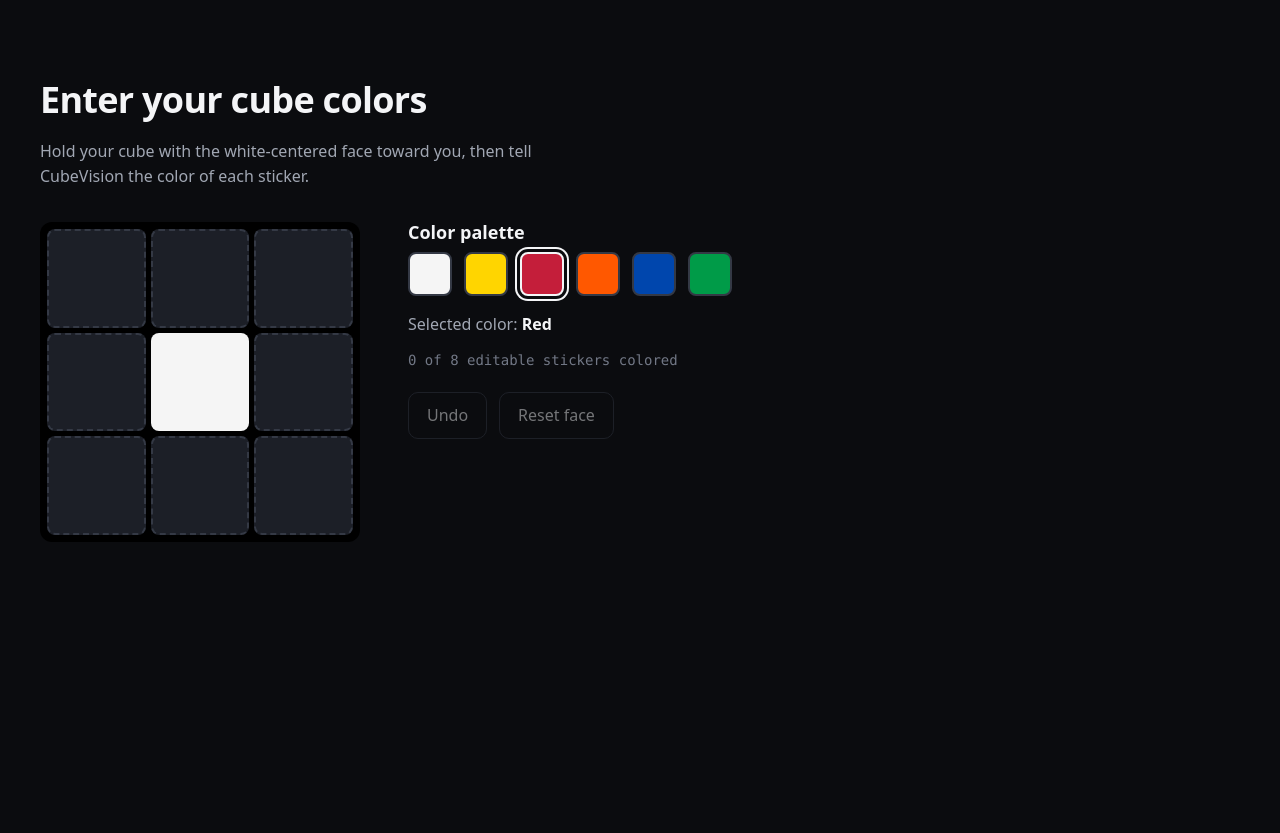
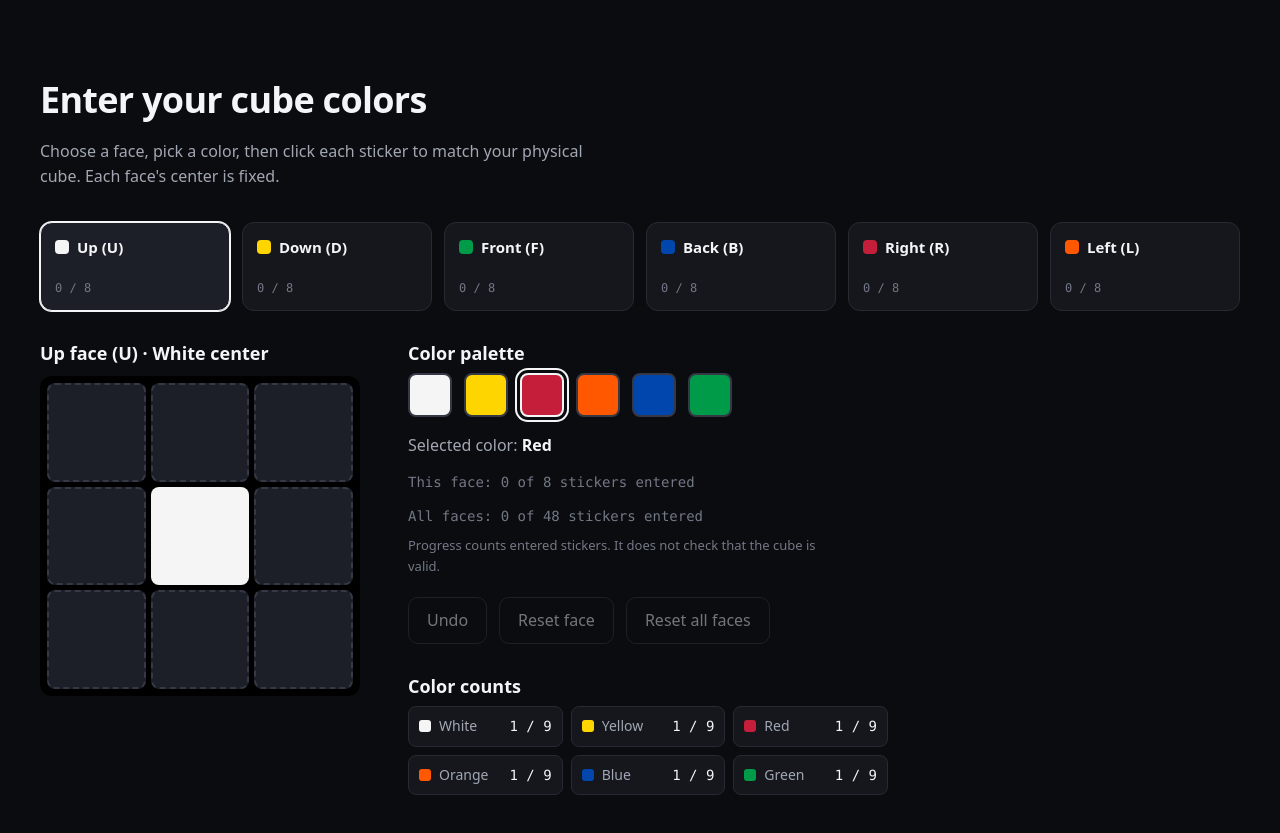
Before and after one commit to hafilakh/CubeVision, a React (Vite) app: page / in a window 1280 px wide. Shown: the part 1420-2253 px from the top of the page. Before the commit the page ends 2058 px from the top, so only its background shows below. Built offline with nearby package versions, Linux system fonts and the light colour scheme.

Commit message:
feat: summary six-face cube color entry

```diff
--- a/src/App.css
+++ b/src/App.css
@@ -1,3 +1,188 @@
+.face-selector {
+  display: grid;
+  grid-template-columns: repeat(6, 1fr);
+  gap: 12px;
+  margin-bottom: 32px;
+}
+
+.face-tab {
+  display: flex;
+  flex-direction: column;
+  gap: 8px;
+  padding: 12px 14px;
+  text-align: left;
+  background: var(--surface);
+  border: 1px solid var(--border);
+  border-radius: var(--radius-md);
+  color: var(--text);
+  transition: border-color 0.2s, background 0.2s;
+}
+
+.face-tab:hover {
+  border-color: var(--border-strong);
+  background: var(--surface-2);
+}
+
+.face-tab.is-selected {
+  border-color: var(--text-strong);
+  background: var(--surface-2);
+  box-shadow: 0 0 0 1px var(--text-strong);
+}
+
+.face-tab-head {
+  display: flex;
+  align-items: center;
+  gap: 8px;
+  color: var(--text-strong);
+  font-size: 0.9375rem;
+  font-weight: 600;
+}
+
+.face-tab-dot {
+  flex-shrink: 0;
+  width: 14px;
+  height: 14px;
+  border-radius: 4px;
+}
+
+.face-tab-bar {
+  height: 4px;
+  border-radius: 999px;
+  background: var(--border);
+  overflow: hidden;
+}
+
+.face-tab-fill {
+  display: block;
+  height: 100%;
+  border-radius: 999px;
+  background: var(--text-strong);
+  transition: width 0.2s;
+}
+
+.face-tab-count {
+  font-family: var(--font-mono);
+  font-size: 0.75rem;
+  color: var(--text-muted);
+}
+
+.face-title {
+  margin-bottom: 12px;
+  font-size: 1.125rem;
+}
+
+.progress-note {
+  max-width: 420px;
+  margin: 8px 0 0;
+  font-size: 0.8125rem;
+  color: var(--text-muted);
+}
+
+.counts-title {
+  margin-top: 32px;
+  font-size: 1.125rem;
+}
+
+.color-counts {
+  list-style: none;
+  margin: 0;
+  padding: 0;
+  display: grid;
+  grid-template-columns: repeat(3, 1fr);
+  gap: 8px;
+  max-width: 480px;
+}
+
+.color-count {
+  display: flex;
+  align-items: center;
+  gap: 8px;
+  padding: 8px 10px;
+  border: 1px solid var(--border);
+  border-radius: var(--radius-sm);
+  background: var(--surface);
+  font-size: 0.875rem;
+}
+
+.count-dot {
+  flex-shrink: 0;
+  width: 12px;
+  height: 12px;
+  border-radius: 3px;
+}
+
+.count-value {
+  margin-left: auto;
+  font-family: var(--font-mono);
+  color: var(--text-strong);
+}
+
+.color-count.is-over {
+  border-color: #f5a524;
+}
+
+.color-count.is-over .count-value {
+  color: #f5a524;
+}
+
+.count-warning {
+  max-width: 480px;
+  margin: 8px 0 0;
+  padding: 8px 12px;
+  border-left: 3px solid #f5a524;
+  background: rgba(245, 165, 36, 0.08);
+  color: var(--text-strong);
+  font-size: 0.875rem;
+}
+
+.btn-danger {
+  padding: 10px 18px;
+  border: 1px solid #c41e3a;
+  border-radius: 10px;
+  background: #c41e3a;
+  color: #ffffff;
+  font-weight: 500;
+  transition: background 0.2s;
+}
+
+.btn-danger:hover {
+  background: #a31830;
+}
+
+.confirm-dialog {
+  width: calc(100% - 40px);
+  max-width: 420px;
+  padding: 24px;
+  border: 1px solid var(--border-strong);
+  border-radius: var(--radius-md);
+  background: var(--surface);
+  color: var(--text);
+}
+
+.confirm-dialog::backdrop {
+  background: rgba(0, 0, 0, 0.7);
+}
+
+.dialog-actions {
+  display: flex;
+  justify-content: flex-end;
+  gap: 12px;
+  margin-top: 20px;
+}
+
+@media (max-width: 900px) {
+  .face-selector {
+    grid-template-columns: repeat(3, 1fr);
+  }
+}
+
+@media (max-width: 480px) {
+  .face-selector,
+  .color-counts {
+    grid-template-columns: repeat(2, 1fr);
+  }
+}
+
 @media (max-width: 900px) {
   .cube-input {
     padding: 64px 20px;
--- a/src/components/CubeInput.jsx
+++ b/src/components/CubeInput.jsx
@@ -1,7 +1,8 @@
-import { useState } from 'react'
+import { useRef, useState } from 'react'
 
 const CENTER_INDEX = 4
-const FACE_CENTER_COLOR = 'white'
+const EDITABLE_PER_FACE = 8
+const STICKERS_PER_COLOR = 9
 
 const COLORS = [
   { name: 'white', label: 'White' },
@@ -12,10 +13,29 @@ const COLORS = [
   { name: 'green', label: 'Green' },
 ]
 
-function createEmptyFace() {
+// Face-to-color mapping. To use a different orientation, edit the
+// `color` values here. Each face needs a different, valid color name.
+const FACES = [
+  { id: 'U', name: 'Up', color: 'white' },
+  { id: 'D', name: 'Down', color: 'yellow' },
+  { id: 'F', name: 'Front', color: 'green' },
+  { id: 'B', name: 'Back', color: 'blue' },
+  { id: 'R', name: 'Right', color: 'red' },
+  { id: 'L', name: 'Left', color: 'orange' },
+]
+
+const TOTAL_EDITABLE = FACES.length * EDITABLE_PER_FACE
+
+function createEmptyFace(centerColor) {
   const face = Array(9).fill(null)
-  face[CENTER_INDEX] = FACE_CENTER_COLOR
+  face[CENTER_INDEX] = centerColor
   return face
+}
+
+function createEmptyCube() {
+  return Object.fromEntries(
+    FACES.map((face) => [face.id, createEmptyFace(face.color)])
+  )
 }
 
 function getColorLabel(name) {
@@ -23,50 +43,100 @@ function getColorLabel(name) {
   return match ? match.label : name
 }
 
-function describeSticker(index, color) {
+function countColored(stickers) {
+  return stickers.filter(
+    (color, index) => index !== CENTER_INDEX && color !== null
+  ).length
+}
+
+function describeSticker(faceName, index, color) {
   const row = Math.floor(index / 3) + 1
   const column = (index % 3) + 1
   const state = color ? getColorLabel(color) : 'empty'
   const locked = index === CENTER_INDEX ? ', center, locked' : ''
-  return `Row ${row}, column ${column}: ${state}${locked}`
+  return `${faceName} face, row ${row}, column ${column}: ${state}${locked}`
 }
 
 function CubeInput() {
-  const [stickers, setStickers] = useState(createEmptyFace)
+  // All six faces live in one object: { U: [9], D: [9], F: [9], ... }
+  const [cube, setCube] = useState(createEmptyCube)
+  const [selectedFaceId, setSelectedFaceId] = useState(FACES[0].id)
   const [selectedColor, setSelectedColor] = useState('red')
-  // History is a list of earlier versions of the whole face.
+  // Each entry: { cube: <whole cube before an action>, faceId: <face it changed> }
   const [history, setHistory] = useState([])
+  const confirmRef = useRef(null)
 
-  const coloredCount = stickers.filter(
-    (color, index) => index !== CENTER_INDEX && color !== null
-  ).length
+  // Everything below is calculated from state, never stored separately.
+  const selectedFace = FACES.find((face) => face.id === selectedFaceId)
+  const stickers = cube[selectedFaceId]
+  const faceCount = countColored(stickers)
+  const totalCount = FACES.reduce(
+    (sum, face) => sum + countColored(cube[face.id]),
+    0
+  )
+  const allStickers = FACES.flatMap((face) => cube[face.id])
+  const colorCounts = COLORS.map((color) => ({
+    ...color,
+    count: allStickers.filter((sticker) => sticker === color.name).length,
+  }))
+  const overfilled = colorCounts.filter(
+    (color) => color.count > STICKERS_PER_COLOR
+  )
+
+  function saveSnapshot(faceId) {
+    setHistory((current) => [...current, { cube, faceId }])
+  }
 
   function paintSticker(index) {
     if (index === CENTER_INDEX) return
     if (stickers[index] === selectedColor) return // not a real change
 
-    const nextStickers = stickers.map((color, i) =>
+    const nextFace = stickers.map((color, i) =>
       i === index ? selectedColor : color
     )
 
-    setHistory((current) => [...current, stickers])
-    setStickers(nextStickers)
+    saveSnapshot(selectedFaceId)
+    setCube({ ...cube, [selectedFaceId]: nextFace })
   }
 
   function resetFace() {
-    if (coloredCount === 0) return // already empty, nothing to save
+    if (faceCount === 0) return // already empty, nothing to save
 
-    setHistory((current) => [...current, stickers])
-    setStickers(createEmptyFace())
+    saveSnapshot(selectedFaceId)
+    setCube({
+      ...cube,
+      [selectedFaceId]: createEmptyFace(selectedFace.color),
+    })
+  }
+
+  function resetAll() {
+    if (totalCount === 0) return
+
+    saveSnapshot(null) // null means "no single face was affected"
+    setCube(createEmptyCube())
   }
 
   function undo() {
     if (history.length === 0) return
 
-    const previousFace = history[history.length - 1]
+    const lastEntry = history[history.length - 1]
 
-    setStickers(previousFace)
+    setCube(lastEntry.cube)
+    if (lastEntry.faceId) setSelectedFaceId(lastEntry.faceId)
     setHistory((current) => current.slice(0, -1))
+  }
+
+  function openResetAllDialog() {
+    confirmRef.current?.showModal()
+  }
+
+  function closeResetAllDialog() {
+    confirmRef.current?.close()
+  }
+
+  function confirmResetAll() {
+    resetAll()
+    closeResetAllDialog()
   }
 
   return (
@@ -74,11 +144,52 @@ function CubeInput() {
       <div className="cube-input-inner">
         <h2>Enter your cube colors</h2>
         <p className="cube-input-intro">
-          Hold your cube with the white-centered face toward you, then tell
-          CubeVision the color of each sticker.
+          Choose a face, pick a color, then click each sticker to match your
+          physical cube. Each face&apos;s center is fixed.
         </p>
 
+        <div className="face-selector" role="group" aria-label="Cube faces">
+          {FACES.map((face) => {
+            const count = countColored(cube[face.id])
+            const isSelected = face.id === selectedFaceId
+            return (
+              <button
+                key={face.id}
+                type="button"
+                className={`face-tab ${isSelected ? 'is-selected' : ''}`}
+                onClick={() => setSelectedFaceId(face.id)}
+                aria-pressed={isSelected}
+                aria-label={`${face.name} face, ${getColorLabel(
+                  face.color
+                )} center, ${count} of ${EDITABLE_PER_FACE} stickers colored`}
+              >
+                <span className="face-tab-head">
+                  <span
+                    className={`face-tab-dot cell-${face.color}`}
+                    aria-hidden="true"
+                  />
+                  {face.name} ({face.id})
+                </span>
+                <span className="face-tab-bar" aria-hidden="true">
+                  <span
+                    className="face-tab-fill"
+                    style={{ width: `${(count / EDITABLE_PER_FACE) * 100}%` }}
+                  />
+                </span>
+                <span className="face-tab-count" aria-hidden="true">
+                  {count} / {EDITABLE_PER_FACE}
+                </span>
+              </button>
+            )
+          })}
+        </div>
+
         <div className="cube-input-layout">
+          <div className="face-panel">
+            <h3 className="face-title">
+              {selectedFace.name} face ({selectedFace.id}) ·{' '}
+              {getColorLabel(selectedFace.color)} center
+            </h3>
             <div className="face-grid">
               {stickers.map((color, index) => {
                 const isCenter = index === CENTER_INDEX
@@ -91,10 +202,11 @@ function CubeInput() {
                     } ${isCenter ? 'sticker-locked' : ''}`}
                     onClick={() => paintSticker(index)}
                     aria-disabled={isCenter}
-                  aria-label={describeSticker(index, color)}
+                    aria-label={describeSticker(selectedFace.name, index, color)}
                   />
                 )
               })}
+            </div>
           </div>
 
           <div className="controls">
@@ -120,7 +232,14 @@ function CubeInput() {
             </p>
 
             <p className="face-status" aria-live="polite">
-              {coloredCount} of 8 editable stickers colored
+              This face: {faceCount} of {EDITABLE_PER_FACE} stickers entered
+            </p>
+            <p className="face-status" aria-live="polite">
+              All faces: {totalCount} of {TOTAL_EDITABLE} stickers entered
+            </p>
+            <p className="progress-note">
+              Progress counts entered stickers. It does not check that the
+              cube is valid.
             </p>
 
             <div className="face-actions">
@@ -136,14 +255,75 @@ function CubeInput() {
                 type="button"
                 className="btn-secondary"
                 onClick={resetFace}
-                disabled={coloredCount === 0}
+                disabled={faceCount === 0}
               >
                 Reset face
               </button>
+              <button
+                type="button"
+                className="btn-secondary"
+                onClick={openResetAllDialog}
+                disabled={totalCount === 0}
+              >
+                Reset all faces
+              </button>
+            </div>
+
+            <h3 className="counts-title">Color counts</h3>
+            <ul className="color-counts">
+              {colorCounts.map((color) => (
+                <li
+                  key={color.name}
+                  className={`color-count ${
+                    color.count > STICKERS_PER_COLOR ? 'is-over' : ''
+                  }`}
+                >
+                  <span
+                    className={`count-dot cell-${color.name}`}
+                    aria-hidden="true"
+                  />
+                  {color.label}
+                  <span className="count-value">
+                    {color.count} / {STICKERS_PER_COLOR}
+                  </span>
+                </li>
+              ))}
+            </ul>
+            <div aria-live="polite">
+              {overfilled.map((color) => (
+                <p key={color.name} className="count-warning">
+                  Warning: {color.label} has {color.count} stickers. A cube
+                  has exactly {STICKERS_PER_COLOR} of each color.
+                </p>
+              ))}
             </div>
           </div>
         </div>
       </div>
+
+      <dialog
+        ref={confirmRef}
+        className="confirm-dialog"
+        aria-labelledby="confirm-title"
+      >
+        <h3 id="confirm-title">Reset all faces?</h3>
+        <p>
+          This clears all {TOTAL_EDITABLE} editable stickers on every face.
+          The six centers stay fixed. You can undo this.
+        </p>
+        <div className="dialog-actions">
+          <button
+            type="button"
+            className="btn-secondary"
+            onClick={closeResetAllDialog}
+          >
+            Cancel
+          </button>
+          <button type="button" className="btn-danger" onClick={confirmResetAll}>
+            Reset all faces
+          </button>
+        </div>
+      </dialog>
     </section>
   )
 }
```
Lines whose indentation alone changed are shown as unchanged.
